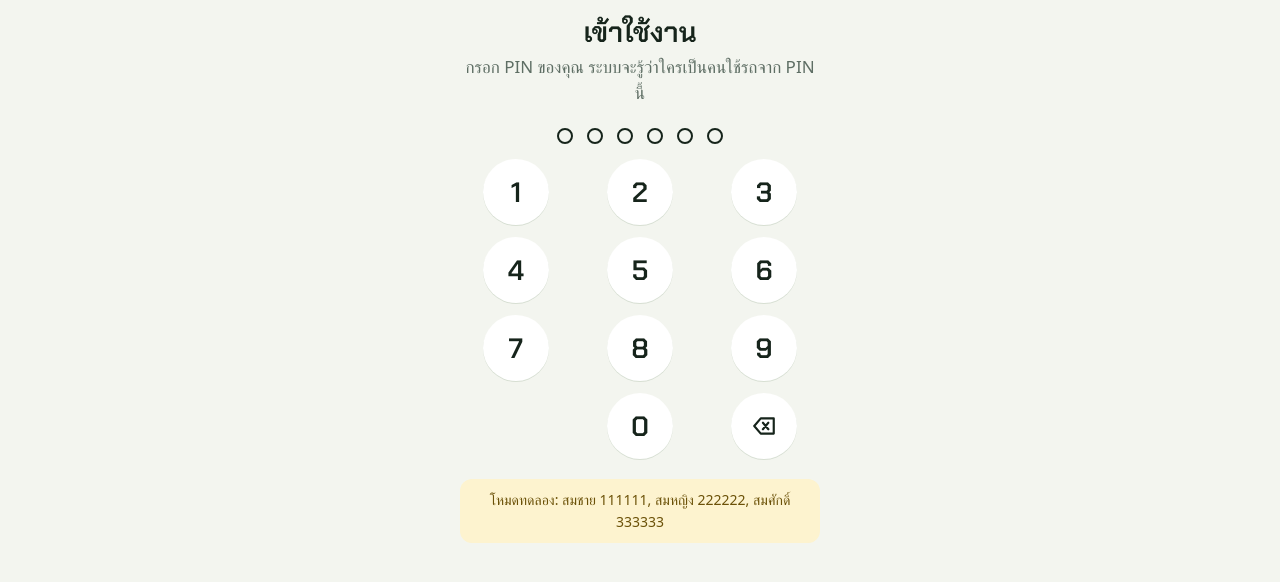
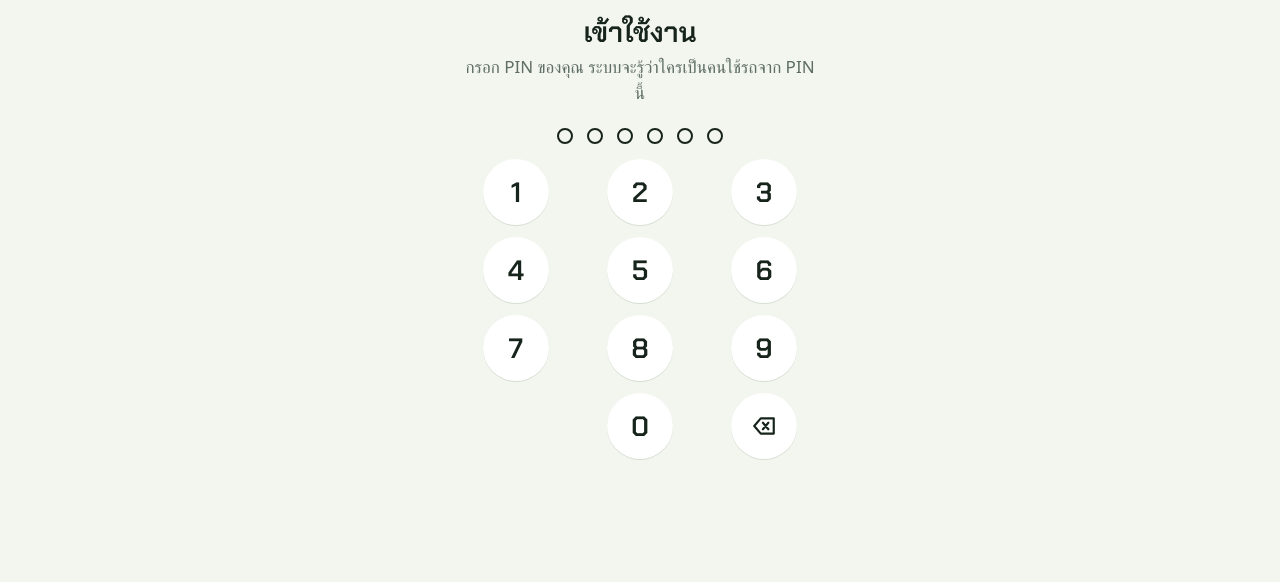
Before and after one commit to muangkasetseller-ops/Gpstracking, a plain HTML site: page index.html in a window 1280 px wide. Shown: the part 62-644 px from the top of the page. Drawn offline with nearby package versions, Linux system fonts and the light colour scheme; a web font is replaced by a local one.

Commit message:
Update index.html

```diff
--- a/index.html
+++ b/index.html
@@ -340,7 +340,7 @@ details>summary{font-family:var(--disp);font-size:21px;font-weight:600;margin:30
 /* ================= ตั้งค่า =================
  * ใส่ URL ของ Web App ที่ได้จาก Google Apps Script (ดู README.md)
  * ถ้าเว้นว่าง ระบบจะทำงานใน "โหมดทดลอง" เก็บข้อมูลในเบราว์เซอร์เครื่องนี้เท่านั้น */
-const API_URL = '';
+const API_URL = 'https://script.google.com/macros/s/AKfy.../exec';
 /* ========================================== */
 
 const DEMO = !API_URL;
```
